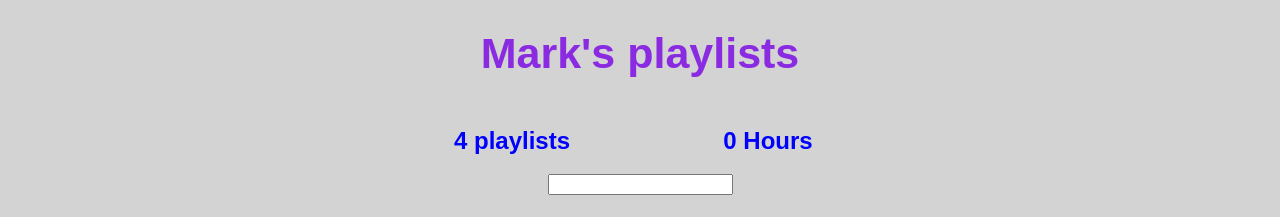
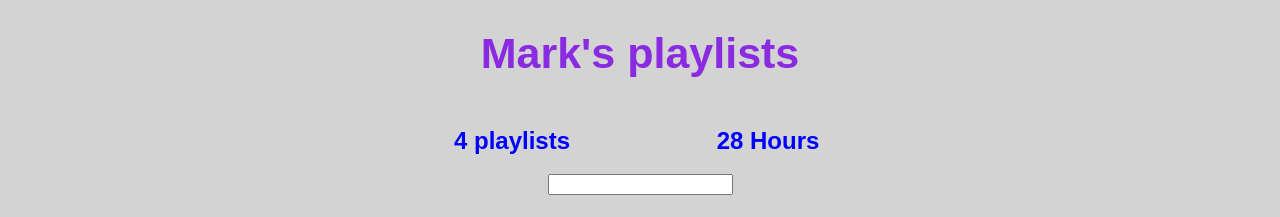
Before and after one commit to mtiahrt/better-playlists, a React (Create React App) app: page / in a window 1280 px wide. Shown: the top 217 px of the page. Built offline with nearby package versions, Linux system fonts and the light colour scheme.

Commit message:
add Reduce function
to display total hours

```diff
--- a/src/App.js
+++ b/src/App.js
@@ -59,7 +59,12 @@ class PlaylistCounter extends Component {
 
 class HoursCounter extends Component {
   render(){
-    let totalDuration = 0;
+    let allSongs = this.props.playlists.reduce((songs, eachPlaylist)=> {
+      return songs.concat(eachPlaylist.songs)
+    } , [])
+    let totalDuration = allSongs.reduce((sum, eashSong) => {
+      return sum + eashSong.duration
+    }, 0);
     return(
       <div style={{...defaultStyle, display: 'inline-block'}}>
         <h2>{totalDuration} Hours
```
